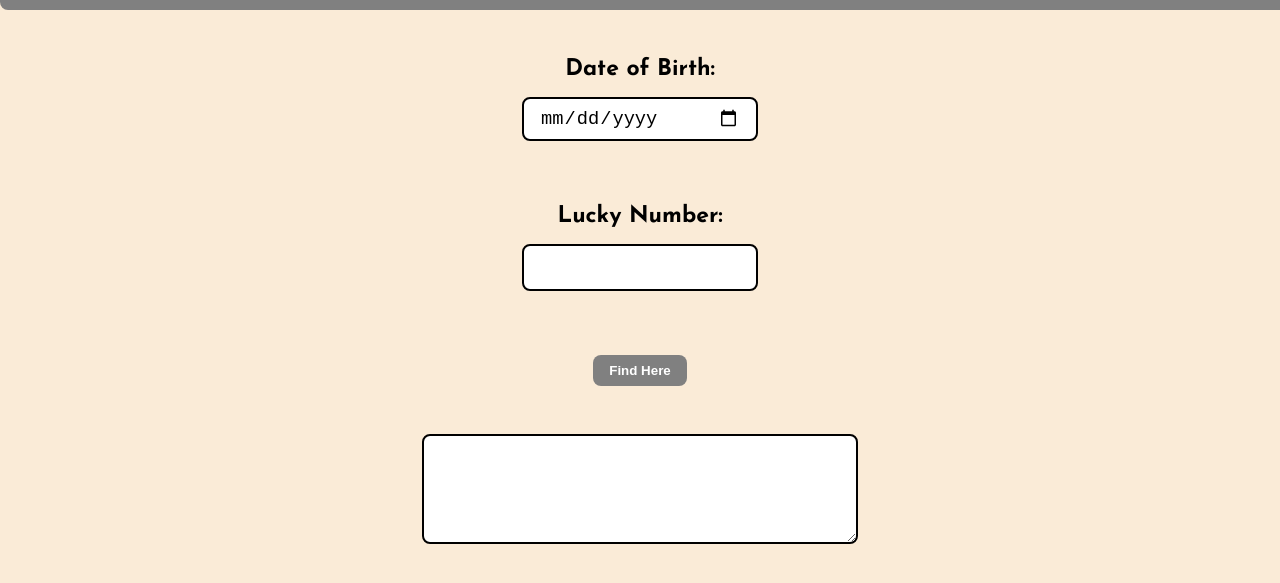
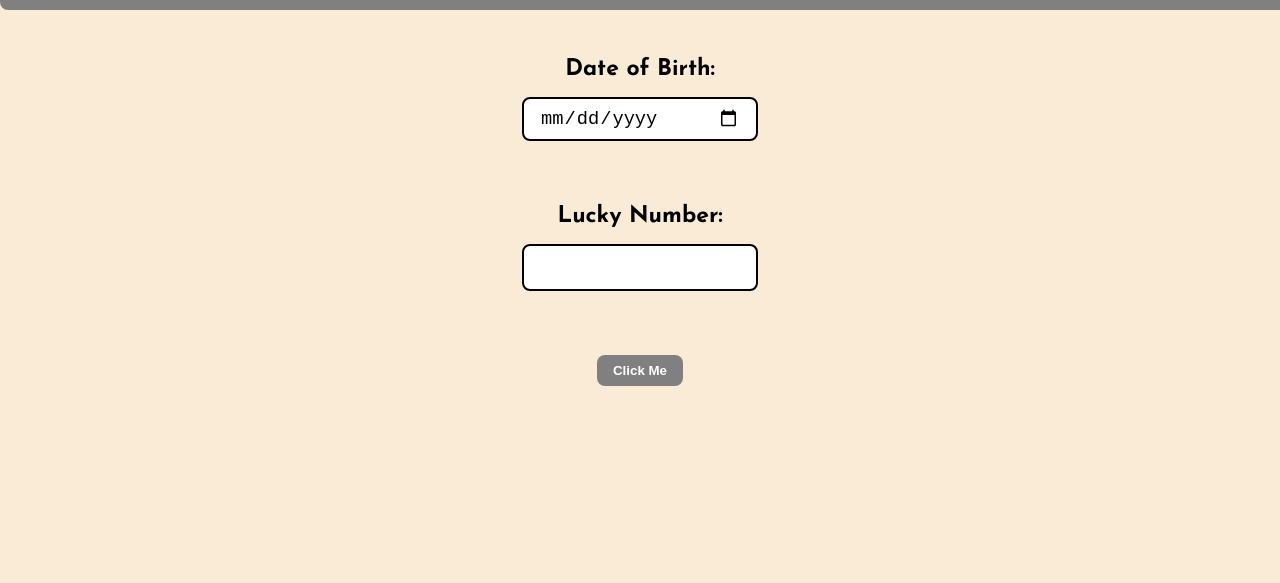
Before and after one commit to Pratyush-16/Is-Your-B-day-Lucky, a plain HTML site: page index.html in a window 1280 px wide. Shown: the part 83-666 px from the top of the page. Drawn offline with Linux system fonts and the light colour scheme.

Commit message:
minor fixes in function

```diff
--- a/index.html
+++ b/index.html
@@ -24,13 +24,10 @@
     </div>
 
     <div>
-        <button class="check-here">Find Here</button>
+        <button class="check-here">Click Me</button>
     </div>
 
-    <div>
-        <textarea class="output-box"></textarea>
-
-    </div>
+    <div class=""></div>
 
     <script src="/index.js"></script>
 </body>
```
